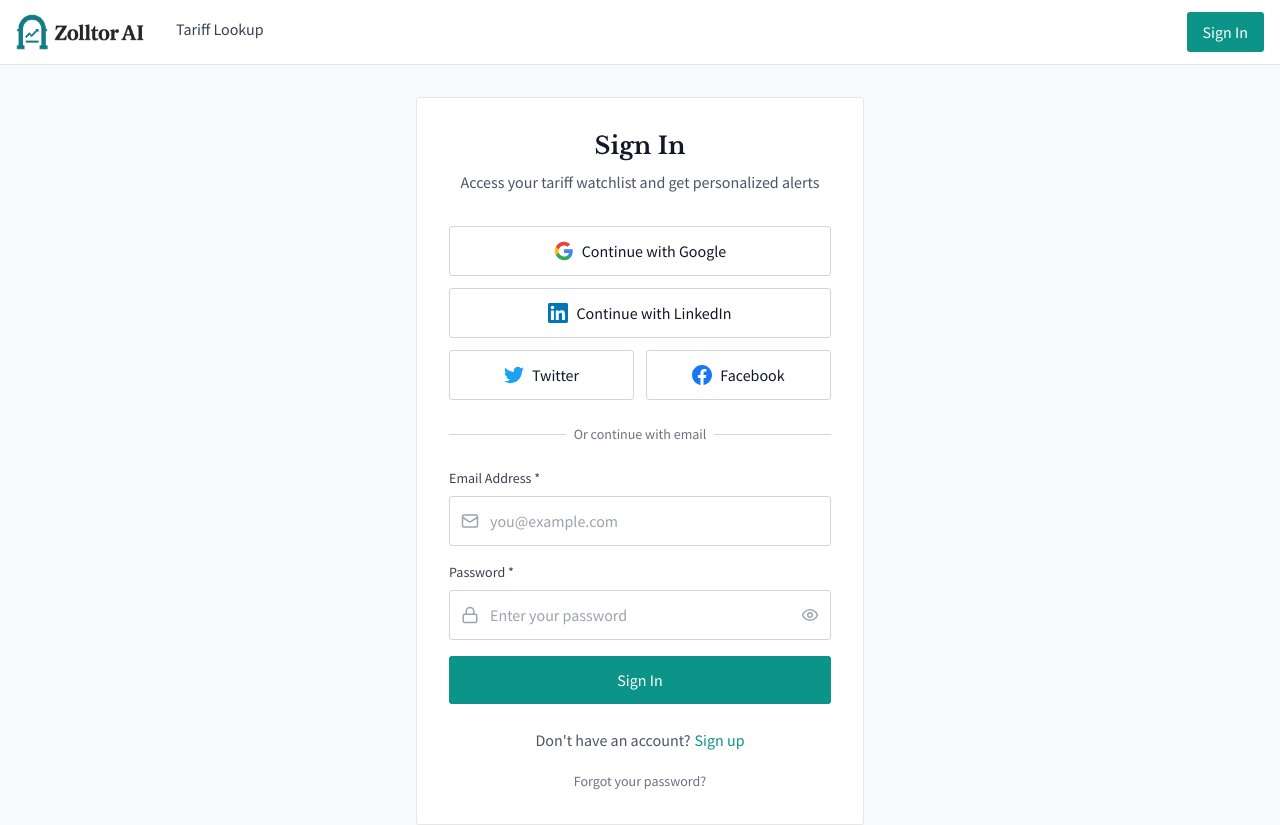
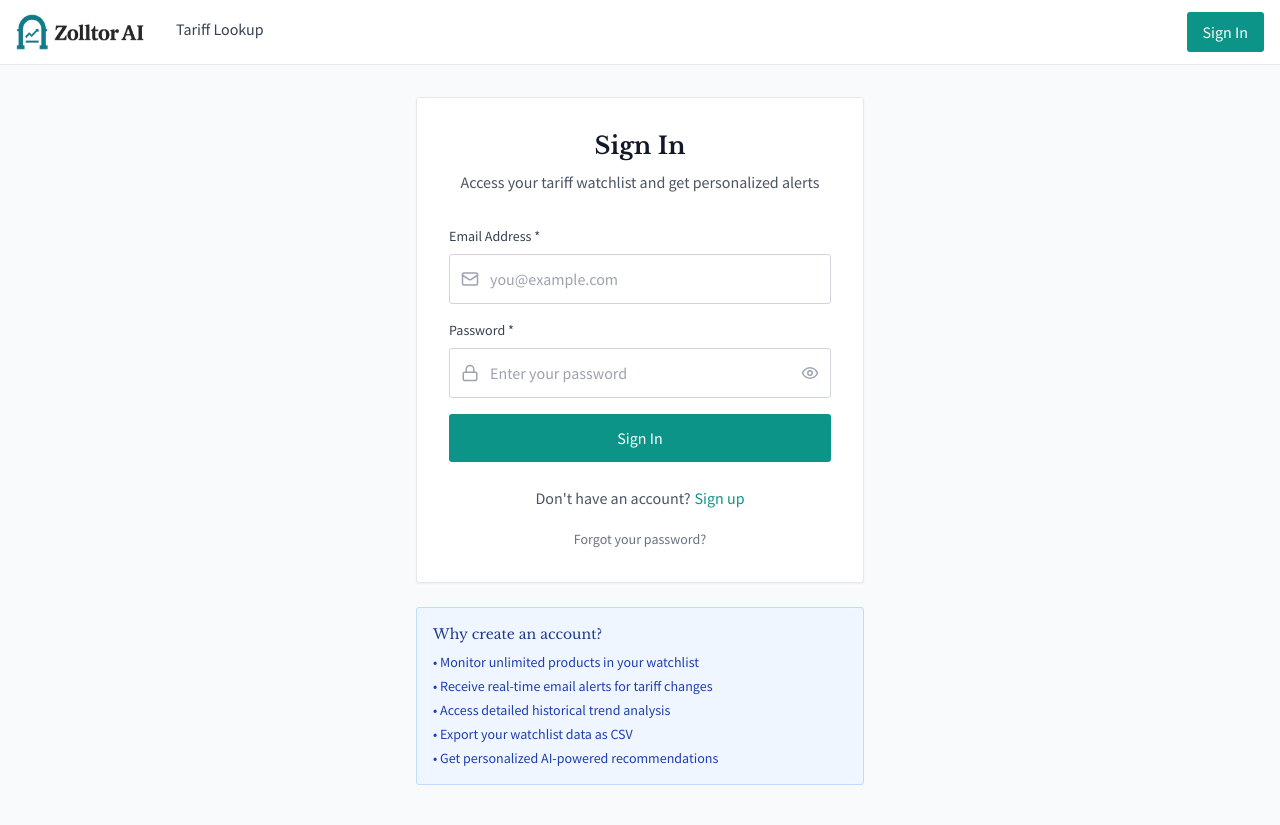
Before and after one commit to RanaKaz2025/zolltor, a React (Vite) app: page /auth in a window 1280 px wide. Shown: the top 825 px of the page. Built offline with nearby package versions, Linux system fonts and the light colour scheme.

Commit message:
fix: Comment out social login buttons and divider for future implementation

```diff
--- a/src/pages/AuthPage.jsx
+++ b/src/pages/AuthPage.jsx
@@ -106,7 +106,7 @@
         </div>
 
         {/* Social Login Buttons */}
-        <div className="space-y-3 mb-6">
+        {/* <div className="space-y-3 mb-6">
           <button
             onClick={() => handleSocialLogin("Google")}
             className="w-full flex items-center justify-center space-x-2 px-4 py-3 border border-gray-300 rounded-3px hover:bg-gray-50 transition-colors"
@@ -163,10 +163,10 @@
               <span>Facebook</span>
             </button>
           </div>
-        </div>
+        </div> */}
 
         {/* Divider */}
-        <div className="relative mb-6">
+        {/* <div className="relative mb-6">
           <div className="absolute inset-0 flex items-center">
             <div className="w-full border-t border-gray-300" />
           </div>
@@ -175,7 +175,7 @@
               Or continue with email
             </span>
           </div>
-        </div>
+        </div> */}
 
         {/* Form */}
         <form onSubmit={handleSubmit} className="space-y-4">
```
